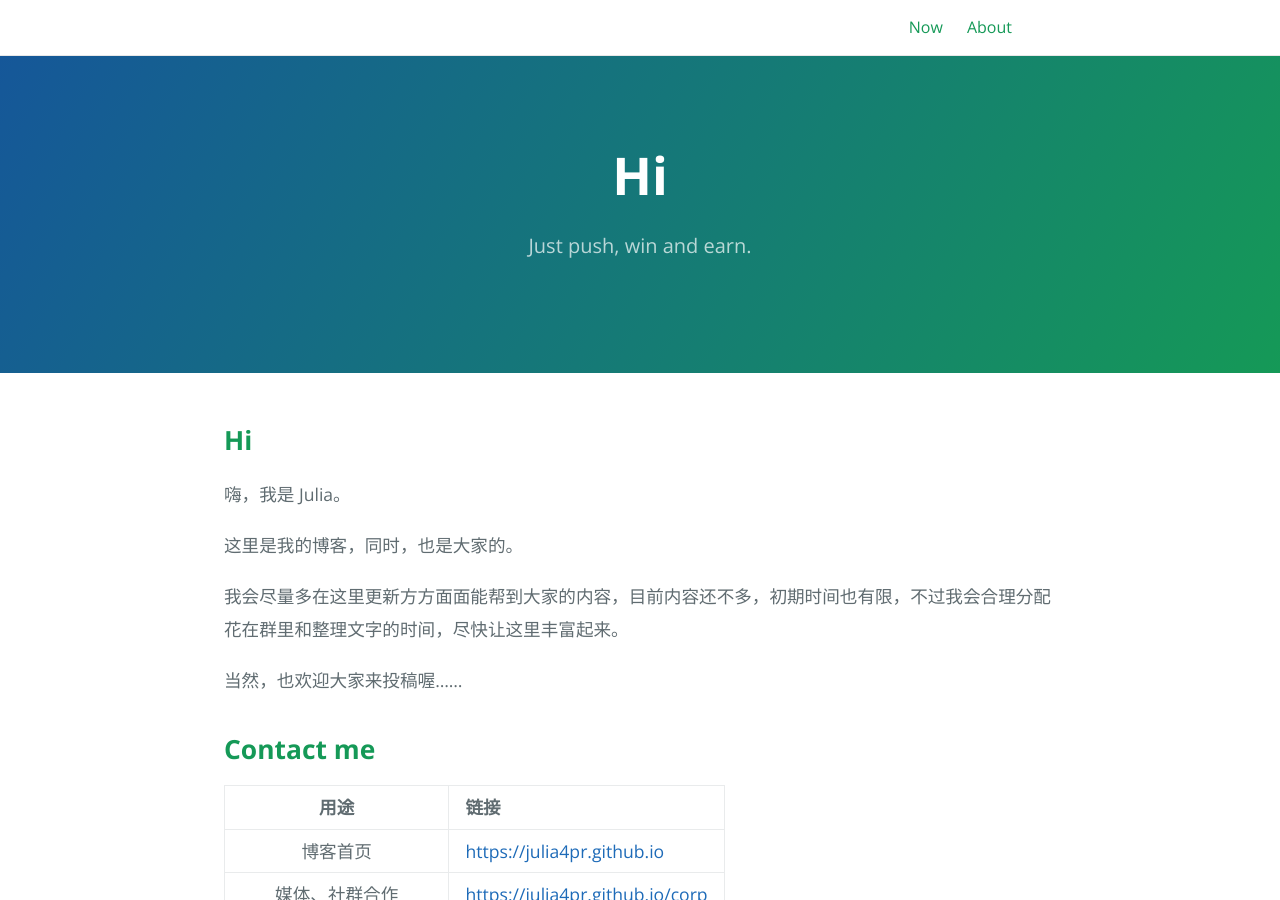
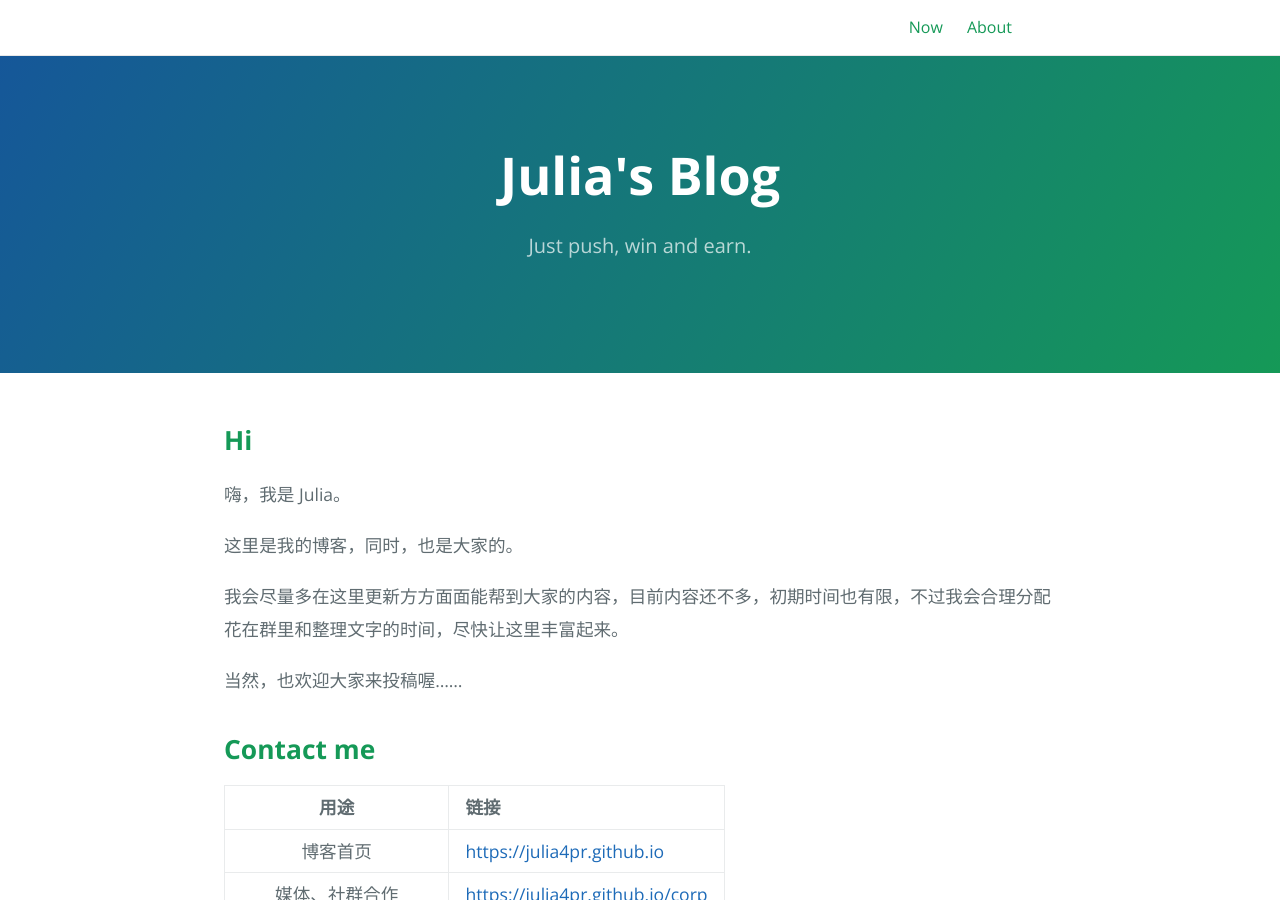
Before and after one commit to julia4pr/julia4pr.github.io, a Jekyll site: the page built from index.md, in a window 1280 px wide and 900 px high. Built offline with Jekyll 4.4.1, drawn with Linux system fonts in a browser that asks for light colours; our own code applies the rules of GitHub Pages for plain Markdown files.

Commit message:
updated index

```diff
--- a/index.md
+++ b/index.md
@@ -1,5 +1,6 @@
 ---
 layout: home
+title: Julia's Blog
 ---
 
 ## Hi
```
